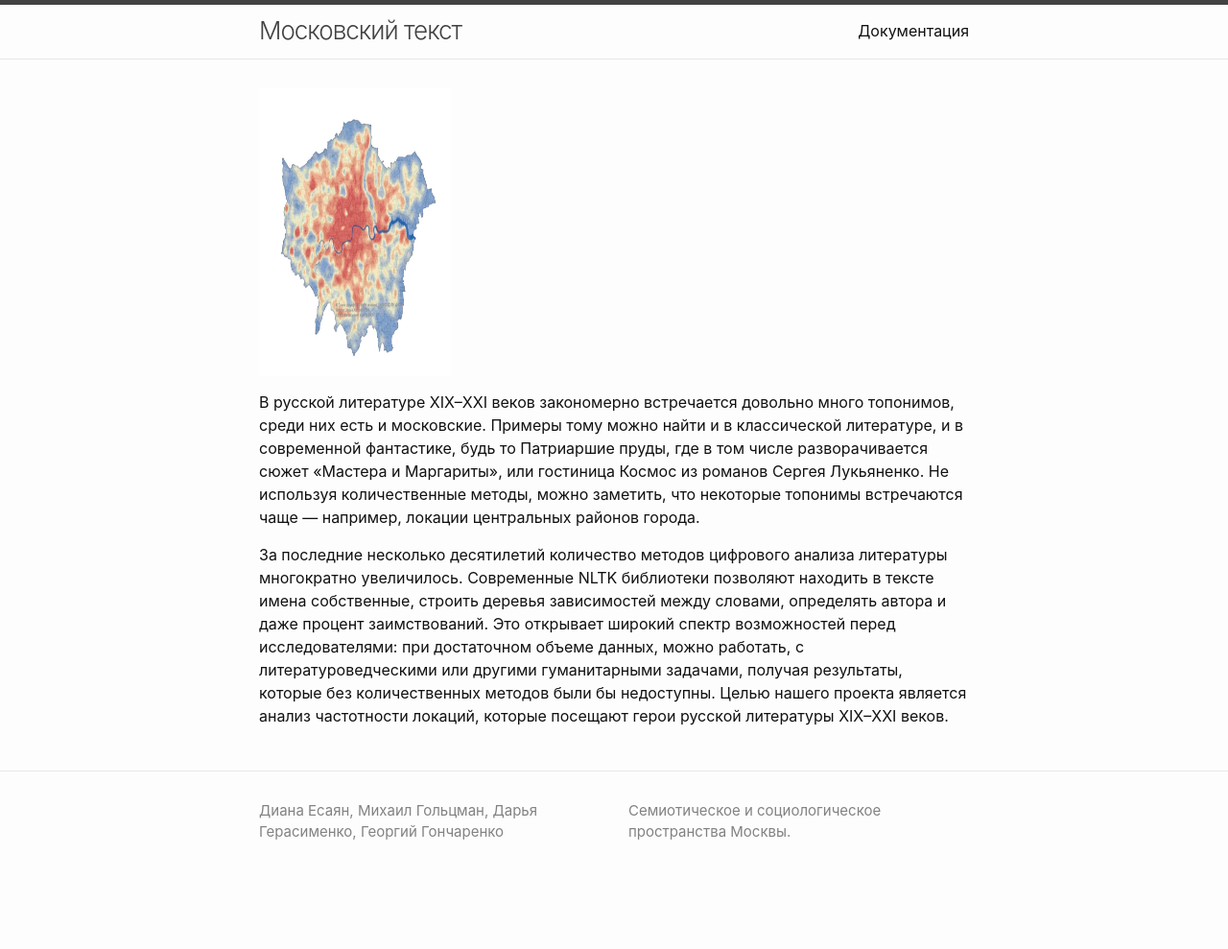
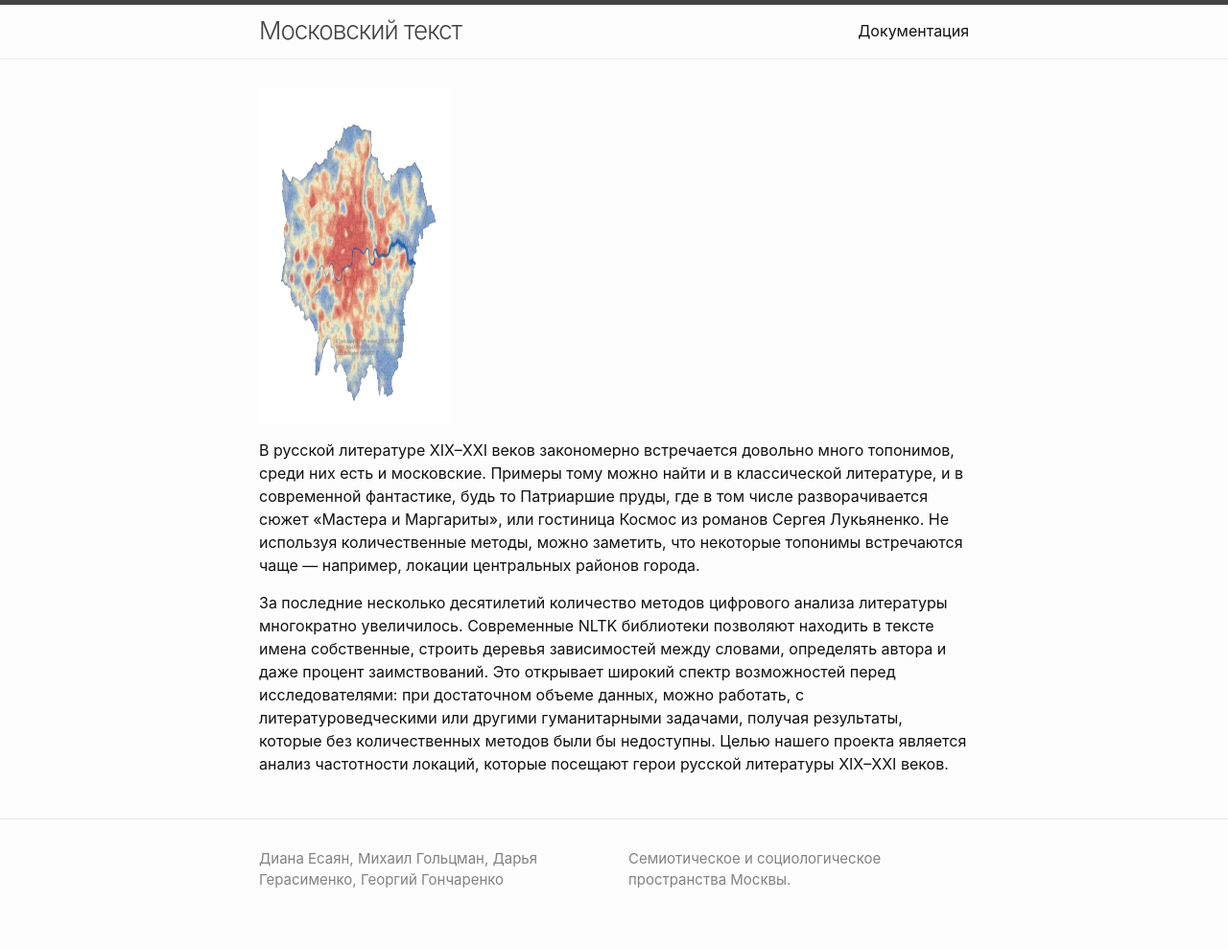
Before and after one commit to daryagerasimenko/MT, a Jekyll site: the page built from index.md, in a window 1280 px wide. Shown: the whole page at 96% size. Built offline with Jekyll 4.4.1, drawn with Linux system fonts in a browser that asks for light colours; before the commit the page ends 939 px from its top, so only the background shows below that.

Commit message:
Update home.html

```diff
--- a/_layouts/home.html
+++ b/_layouts/home.html
@@ -9,7 +9,7 @@
 
   {{ content }}
 
-    <p><img src="photo_2023-04-07 17.22.32.jpeg" width="200" height="300" align="center"></p>
+    <p><img src="photo_2023-04-07 17.22.32.jpeg" width="200" height="350" align="center"></p>
 
   <p>В русской литературе XIX–XXI веков закономерно встречается довольно много топонимов,
 среди них есть и московские. Примеры тому можно найти и в классической литературе, и в современной фантастике,
```
